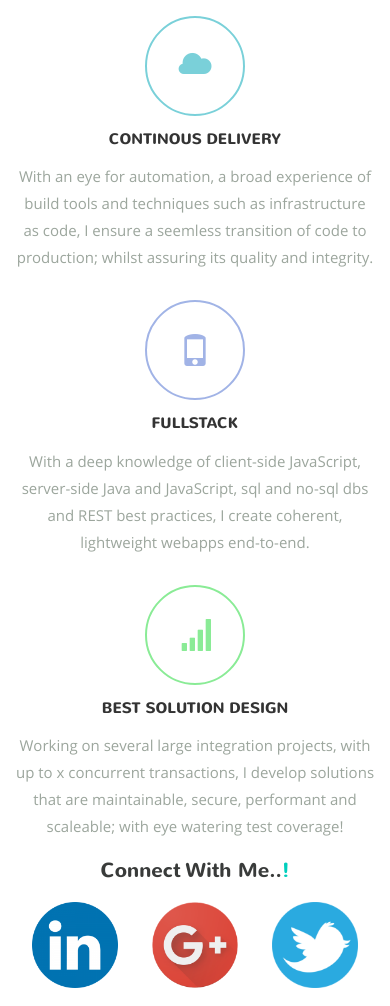
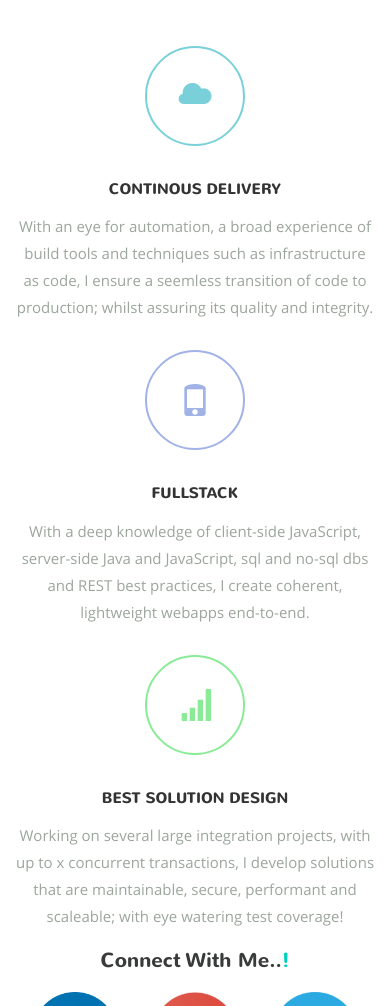
Before and after one commit to William1444/william-lacy-cv, a website: page public/index.html in a window 390 px wide. Shown: the part 2220-3226 px from the top of the page. Drawn offline with nearby package versions, Linux system fonts and the light colour scheme; files whose address does not match are found by name.

Commit message:
full width service icons mobile

```diff
--- a/public/css/style.css
+++ b/public/css/style.css
@@ -676,10 +676,11 @@ input:disabled, textarea:disabled {
 
     .service-grid h4 {
         font-size: 20px;
+        padding-top: 20px;
     }
 
     .service-grid p {
-        font-size: 15px;
+        font-size: 22px;
     }
 
     .social-icons h3 {
@@ -728,6 +729,10 @@ input:disabled, textarea:disabled {
         font-size: 22px;
     }
 
+    .service-grid {
+        padding-top: 60px;
+    }
+
     .service-section {
         padding-top: 2.4em;
     }
@@ -738,6 +743,10 @@ input:disabled, textarea:disabled {
 
     .study-grid .skill-abridged, .study-grid .progress {
         display: block;
+    }
+
+    .study-grid.skills {
+        padding-top: 30px;
     }
 }
 
@@ -786,11 +795,6 @@ input:disabled, textarea:disabled {
     .service-section {
         text-align: center;
         padding: 3em 0;
-    }
-
-    .service-grid {
-        float: left;
-        width: 33.3%;
     }
 
     .service-grid h4 {
--- a/public/index.html
+++ b/public/index.html
@@ -70,7 +70,7 @@ Smartphone Compatible web template, free webdesigns for Nokia, Samsung, LG, Sony
                 </div>
             </div>
 
-            <div class="col-md-6 study-grid">
+            <div class="col-md-6 study-grid skills">
                 <h3>skills..<span>!</span></h3>
 
                 <div class="study2">
@@ -89,7 +89,7 @@ Smartphone Compatible web template, free webdesigns for Nokia, Samsung, LG, Sony
     <div class="container">
 
         <div class="service-grids">
-            <div class="col-md-4 col-sm-4 service-grid">
+            <div class="col-md-4 service-grid">
                 <span class="glyphicon glyphicon-cloud" aria-hidden="true"></span>
                 <h4>CONTINOUS DELIVERY</h4>
                 <span> </span>
@@ -98,7 +98,7 @@ Smartphone Compatible web template, free webdesigns for Nokia, Samsung, LG, Sony
                     as code,
                     I ensure a seemless transition of code to production; whilst assuring its quality and integrity.</p>
             </div>
-            <div class="col-md-4 col-sm-4 service-grid">
+            <div class="col-md-4 service-grid">
                 <span class="glyphicon glyphicon-phone" aria-hidden="true"></span>
                 <h4>FULLSTACK</h4>
                 <span> </span>
@@ -106,7 +106,7 @@ Smartphone Compatible web template, free webdesigns for Nokia, Samsung, LG, Sony
                 <p>With a deep knowledge of client-side JavaScript, server-side Java and JavaScript, sql and no-sql dbs
                     and REST best practices, I create coherent, lightweight webapps end-to-end.</p>
             </div>
-            <div class="col-md-4 col-sm-4 service-grid">
+            <div class="col-md-4 service-grid">
                 <span class="glyphicon glyphicon-signal" aria-hidden="true"></span>
                 <h4>BEST SOLUTION DESIGN</h4>
                 <span> </span>
```
